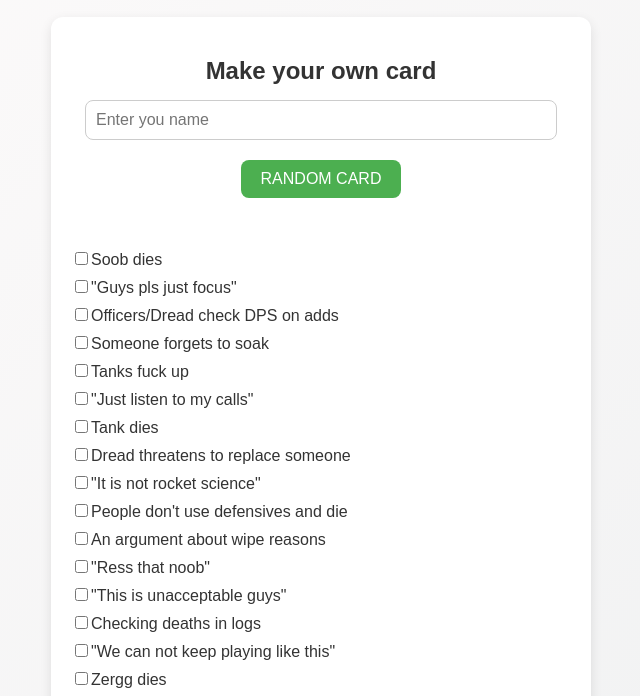
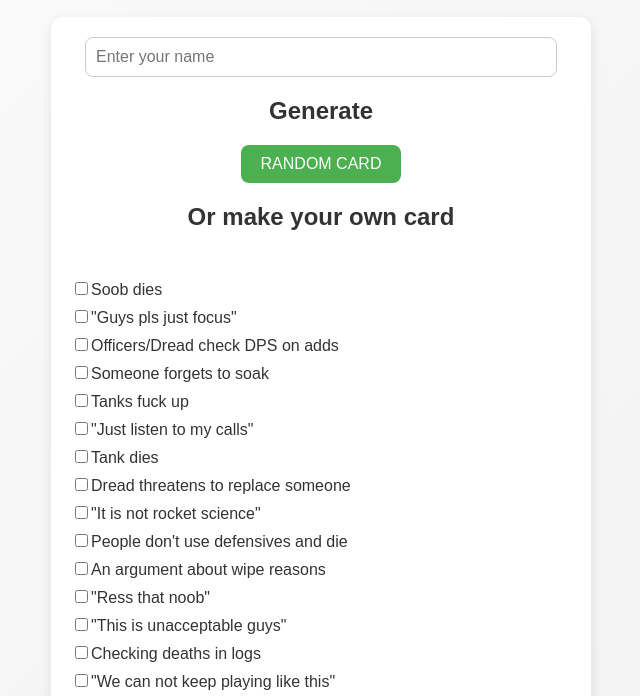
Before and after one commit to fr0zzy18/RatSunday, a website: page public/index.html in a window 1280 px wide. Shown: the part 97-793 px from the top of the page, without its empty margins (319-959 px from the left). Drawn offline with nearby package versions, Linux system fonts and the light colour scheme; no server answers.

Commit message:
v1.2
Мінімальні правки візуал

```diff
--- a/public/app.js
+++ b/public/app.js
@@ -67,6 +67,7 @@ function updateCounter() {
   } else {
     counterEl.style.display = "none";
   }
+
 }
 
 // Слухаємо вибір чекбоксів
--- a/public/index.html
+++ b/public/index.html
@@ -3,7 +3,7 @@
 <head>
 <meta charset="UTF-8">
 <meta name="viewport" content="width=device-width, initial-scale=1.0">
-<title>Пацюділя</title>
+<title>Пацюділя &#128000 Пацудзеля</title>
 <link rel="stylesheet" href="style.css">
 <script src="/socket.io/socket.io.js"></script>
 </head>
@@ -11,13 +11,15 @@
 <h1>Пацюділя &#128000 Пацудзеля</h1>
 
 <div id="setup">
-  <h2>Make your own card</h2>
-  <input type="text" id="nickname" placeholder="Enter you name">
+
+  <input type="text" id="nickname" placeholder="Enter your name">
+  <h2>Generate</h2>
   <button id="randomGameBtn">RANDOM CARD</button>
-  <br><br>
+  <h2>Or make your own card</h2>
+  <br>
   <div id="word-selection"></div>
+  <br>
   <button id="startGameBtn">START GAME</button>
-
 </div>
 
 <div id="game" style="display:none;">
--- a/public/style.css
+++ b/public/style.css
@@ -158,9 +158,10 @@ h1 {
   text-align: center;
 }
 
+
 #checkbox-counter {
   position: absolute;
-  background: rgba(0,0,0,0.8);
+  background: rgba(0, 0, 0, 0.8);
   color: #fff;
   padding: 6px 10px;
   border-radius: 6px;
```
